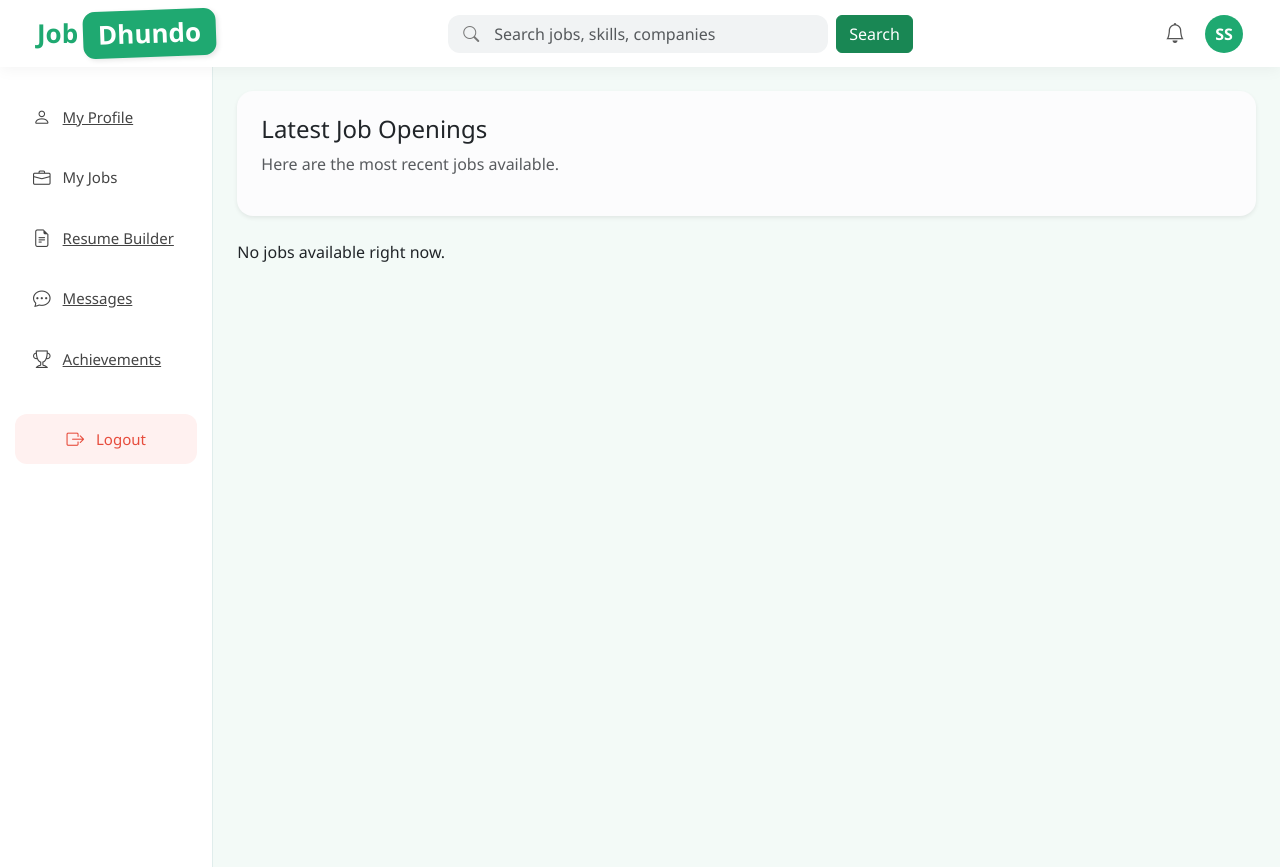
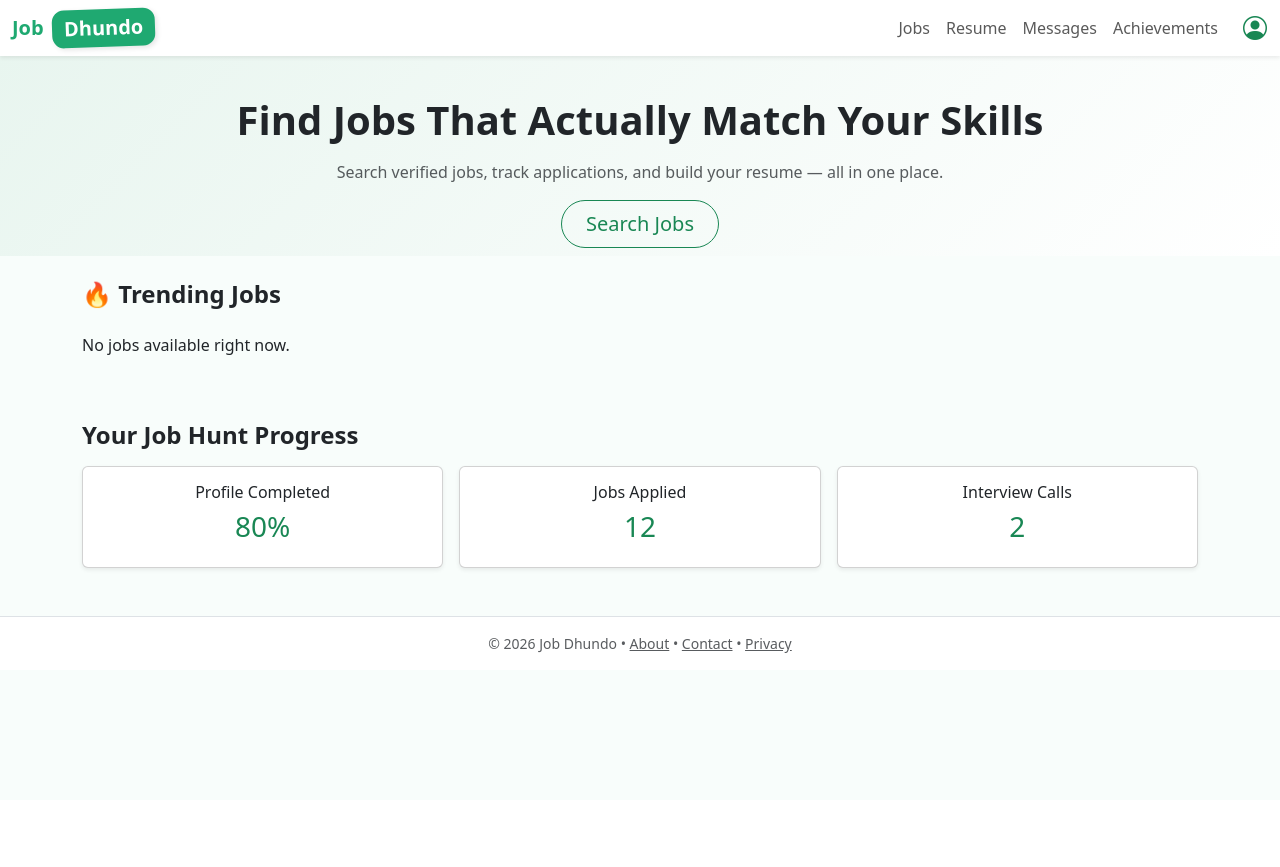
Before and after one commit to itsmrajguru/JobDhundo, a Django app: page /mainpage/ in a window 1280 px wide. After the commit the page ends 653 px from the top, so only its background shows below. Run offline with Django 5.2, Linux system fonts and the light colour scheme; a user stored in the database is signed in.

Commit message:
Updated JobDhundo UI and logic

```diff
--- a/JobDhundo/settings.py
+++ b/JobDhundo/settings.py
@@ -13,7 +13,6 @@ DEBUG = os.environ.get('DEBUG', 'false').lower() == 'true'
 
 # added allowed hosts for deployment
 ALLOWED_HOSTS = ['.onrender.com']
-
 
 # added CSRF Trusted Origins
 CSRF_TRUSTED_ORIGINS = ['https://jobdhundo.onrender.com']
--- a/accounts/views.py
+++ b/accounts/views.py
@@ -64,10 +64,22 @@ def edit_profile(request):
 
 @login_required
 def mainpage_view(request):
+    # ✅ Get search query from GET params
     query = request.GET.get("q", "").strip()
+
+    # ✅ Call Adzuna jobs API (via your service wrapper)
     data = search_jobs(query) if query else search_jobs("")
     jobs = data.get("results", [])
-    return render(request, "accounts/mainpage.html", {"jobs": jobs, "query": query})
+
+    # ✅ Pass query into template so heading can switch
+    return render(
+        request,
+        "accounts/mainpage.html",
+        {
+            "jobs": jobs,
+            "query": query,   # used in template to show "Results for ..."
+        }
+    )
 
 @login_required
 def resumebuilder_view(request):
--- a/templates/accounts/mainpage.html
+++ b/templates/accounts/mainpage.html
@@ -2,222 +2,196 @@
 <html lang="en">
 <head>
   <meta charset="UTF-8">
-<title>Job Dhundo | Dashboard</title>
+  <title>Job Dhundo</title>
   <meta name="viewport" content="width=device-width, initial-scale=1">
 
+  <!-- Bootstrap CSS and Icons -->
   <link href="https://cdn.jsdelivr.net/npm/bootstrap@5.3.2/dist/css/bootstrap.min.css" rel="stylesheet">
   <link href="https://cdn.jsdelivr.net/npm/bootstrap-icons/font/bootstrap-icons.css" rel="stylesheet">
 
   <style>
-    :root {
-        --primary-green: #1fa971;
-        --dark-green: #168a5d;
-        --light-bg: #f3faf7;
-        --sidebar-bg: #ffffff;
+    body { background-color: #f8fdfb; }
+
+    /* Logo styles */
+    .brand-container { display: flex; align-items: center; gap: .5rem; text-decoration: none; }
+    .brand-job { font-size: 1.25rem; font-weight: 800; color: #1fa971; }
+    .brand-dhundo-badge {
+      background: #1fa971; color: #fff; padding: .25rem .75rem; border-radius: .75rem;
+      font-size: 1.25rem; font-weight: 800; transform: rotate(-2deg);
+      box-shadow: 2px 2px 5px rgba(0,0,0,.1);
     }
 
-    body { background: var(--light-bg); font-family: "Segoe UI", sans-serif; }
+    /* Hero section */
+    .hero { padding: 4rem 1rem; background: linear-gradient(135deg, #e8f5ef, #ffffff); }
 
-    /* LOGO STYLING FROM IMAGE */
-    .brand-container {
-        display: flex;
-        align-items: center;
-        gap: 5px;
-        text-decoration: none;
-    }
-    .brand-job {
-        font-size: 26px;
-        font-weight: 800;
-        color: var(--primary-green);
-    }
-    .brand-dhundo-badge {
-        background-color: var(--primary-green);
-        color: white;
-        padding: 4px 15px;
-        border-radius: 12px;
-        font-size: 26px;
-        font-weight: 800;
-        /* Matches the slight tilt in your image */
-        transform: rotate(-2deg);
-        box-shadow: 2px 2px 5px rgba(0,0,0,0.1);
+    /* Square card styling */
+    .square-card { display: flex; flex-direction: column; height: 100%; }
+    .square-card .card-body { flex: 1; padding: 0.75rem; }
+    .square-card .card-footer { flex-shrink: 0; padding: 0.75rem; }
+
+    /* Accessibility: focus outlines */
+    .btn:focus, .form-control:focus {
+      outline: 2px solid #1fa971;
+      outline-offset: 2px;
     }
 
-    /* NAVBAR STYLES */
-    .jd-navbar {
-        background: white;
-        padding: 10px 25px;
-        box-shadow: 0 2px 15px rgba(0,0,0,0.05);
-    }
-    .jd-search {
-        width: 380px;
-        border-radius: 12px;
-        padding-left: 45px;
-        background: #f1f3f4;
-        border: 1px solid transparent;
-        transition: 0.3s;
-    }
-    .jd-search:focus { background: white; border-color: var(--primary-green); box-shadow: none; }
-    .search-icon { position: absolute; left: 15px; top: 50%; transform: translateY(-50%); color: #777; z-index: 5; }
-
-    .nav-icon { color: #555; font-size: 20px; margin-left: 20px; cursor: pointer; }
-    .profile-circle-nav {
-        width: 38px; height: 38px;
-        background: var(--primary-green);
-        color: white; border-radius: 50%;
-        display: flex; align-items: center; justify-content: center;
-        font-weight: bold; margin-left: 20px;
-    }
-
-    /* SIDEBAR STYLISH BUTTONS */
-    .sidebar {
-        min-height: 100vh;
-        background: var(--sidebar-bg);
-        padding: 25px 15px;
-        border-right: 1px solid #e0edec;
-    }
-    .sidebar-btn {
-        background: transparent;
-        color: #444;
-        border: none;
-        border-radius: 12px;
-        padding: 12px 18px;
-        width: 100%;
-        margin-bottom: 10px;
-        text-align: left;
-        font-size: 15px;
-        font-weight: 500;
-        display: flex;
-        align-items: center;
-        gap: 12px;
-        transition: all 0.2s ease;
-    }
-    .sidebar-btn:hover {
-        background: #e9f7f1;
-        color: var(--dark-green);
-        padding-left: 22px;
-    }
-    .sidebar-btn i { font-size: 1.1rem; }
-
-    .sidebar-btn.logout {
-        background: #fff1f0;
-        color: #e74c3c;
-        margin-top: 30px;
-        justify-content: center;
-    }
-    .sidebar-btn.logout:hover { background: #ffd8d6; }
-
-    @media(max-width:768px){
-        .jd-search { width: 100%; margin-top: 15px; }
-        .brand-dhundo-badge { font-size: 20px; }
-        .brand-job { font-size: 20px; }
+    /* Responsive tweaks */
+    @media (max-width: 576px) {
+      .brand-job, .brand-dhundo-badge { font-size: 1rem; }
+      .hero h1 { font-size: 1.5rem; }
+      .hero p { font-size: 0.9rem; }
     }
   </style>
 </head>
-
 <body>
 
-<nav class="navbar navbar-expand-lg jd-navbar sticky-top">
+<!-- ================= NAVBAR ================= -->
+<nav class="navbar navbar-expand-lg navbar-light bg-white shadow-sm fixed-top">
   <div class="container-fluid">
-    <a class="brand-container" href="#">
+    <!-- Logo -->
+    <a class="brand-container" href="#" aria-label="Job Dhundo Home">
       <span class="brand-job">Job</span>
       <span class="brand-dhundo-badge">Dhundo</span>
     </a>
 
-    <button class="navbar-toggler" data-bs-toggle="collapse" data-bs-target="#jdNav">
+    <!-- Navbar toggler for mobile -->
+    <button class="navbar-toggler" type="button" data-bs-toggle="collapse" data-bs-target="#navbarContent"
+      aria-controls="navbarContent" aria-expanded="false" aria-label="Toggle navigation">
       <span class="navbar-toggler-icon"></span>
     </button>
 
-    <div class="collapse navbar-collapse" id="jdNav">
+    <!-- Navigation links -->
+    <div class="collapse navbar-collapse" id="navbarContent">
+      <ul class="navbar-nav ms-auto align-items-lg-center">
+        <li class="nav-item"><a class="nav-link" href="#">Jobs</a></li>
+        <li class="nav-item"><a class="nav-link" href="#">Resume</a></li>
+        <li class="nav-item"><a class="nav-link" href="#">Messages</a></li>
+        <li class="nav-item"><a class="nav-link" href="#">Achievements</a></li>
 
-      <!-- ✅ Single functional search form -->
-    <form action="{% url 'mainpage' %}" method="get" class="mx-auto position-relative d-flex">
-    <i class="bi bi-search search-icon"></i>
-    <input type="text" name="q" class="form-control jd-search" placeholder="Search jobs, skills, companies">
-    <button type="submit" class="btn btn-success ms-2">Search</button>
+        <!-- Navbar search form (hidden initially) -->
+        <li class="nav-item d-none" id="navbarSearchForm">
+          <form action="{% url 'mainpage' %}" method="get" class="d-flex mt-2 mt-lg-0" role="search">
+            <label for="searchInput" class="visually-hidden">Search jobs</label>
+            <input id="searchInput" type="text" name="q" class="form-control form-control-sm" placeholder="Search jobs...">
+            <button type="submit" class="btn btn-success btn-sm ms-1 px-3">Go</button>
           </form>
+        </li>
 
+        <!-- Profile icon -->
+        <li class="nav-item ms-lg-3 mt-2 mt-lg-0">
+          <button class="btn btn-link p-0" aria-label="Profile">
+            <i class="bi bi-person-circle fs-4 text-success"></i>
+          </button>
+        </li>
+      </ul>
+    </div>
+  </div>
+</nav>
 
+<!-- ================= HERO SECTION ================= -->
+<section class="hero text-center mt-5 pt-5 pb-2">
+  <div class="container">
+    <h1 class="fw-bold">Find Jobs That Actually Match Your Skills</h1>
+    <p class="text-muted mt-3">
+      Search verified jobs, track applications, and build your resume — all in one place.
+    </p>
+    <div class="d-flex justify-content-center">
+      <button class="btn btn-outline-success btn-lg rounded-pill px-4" onclick="showNavbarSearch()">
+        Search Jobs
+      </button>
+    </div>
+  </div>
+</section>
 
+<!-- ================= JOBS SECTION ================= -->
+<section class="container my-4">
+  {% if query %}
+    <h4 class="fw-bold mb-4">Results for "{{ query }}"</h4>
+  {% else %}
+    <h4 class="fw-bold mb-4">🔥 Trending Jobs</h4>
+  {% endif %}
+  <div class="row g-4" id="jobCardsContainer">
+    {% for job in jobs %}
+      <div class="col-12 col-sm-6 col-md-4 col-lg-3">
+        <div class="card square-card shadow-sm h-100">
+          <div class="card-body">
+            <h6 class="card-title text-dark fw-bold mb-1">{{ job.title }}</h6>
+            <small>{{ job.company.display_name }} – {{ job.location.display_name }}</small>
+            <p class="mb-1">
+              <span class="badge bg-success">
+                ₹{{ job.salary_min|default:"-" }} – ₹{{ job.salary_max|default:"-" }}
+              </span>
+              <span class="badge bg-primary">
+                {{ job.contract_time|default:"NA"|title }}
+              </span>
+            </p>
+            <small class="text-muted mt-2">{{ job.description|truncatewords:30 }}…</small>
+          </div>
+          <div class="card-footer bg-white">
+            <a href="{{ job.redirect_url }}" target="_blank"
+              class="btn btn-success btn-sm w-100 rounded-pill text-white">Apply</a>
+          </div>
+        </div>
+      </div>
+    {% empty %}
+      {% if query %}
+        <p>No jobs found for "{{ query }}".</p>
+      {% else %}
+        <p>No jobs available right now.</p>
+      {% endif %}
+    {% endfor %}
+  </div>
+</section>
 
-      <div class="d-flex align-items-center">
-        <i class="bi bi-bell nav-icon"></i>
-        <div class="profile-circle-nav">
-          {{ request.user.username|slice:":2"|upper }}
+<!-- ================= PROGRESS SECTION ================= -->
+<section class="container my-5">
+  <h4 class="fw-bold mb-3">Your Job Hunt Progress</h4>
+  <div class="row g-3">
+    <div class="col-12 col-md-4">
+      <div class="card text-center shadow-sm h-100">
+        <div class="card-body">
+          <h6>Profile Completed</h6>
+          <h3 class="text-success">80%</h3>
+        </div>
+      </div>
+    </div>
+    <div class="col-12 col-md-4">
+      <div class="card text-center shadow-sm h-100">
+        <div class="card-body">
+          <h6>Jobs Applied</h6>
+          <h3 class="text-success">12</h3>
+        </div>
+      </div>
+    </div>
+    <div class="col-12 col-md-4">
+      <div class="card text-center shadow-sm h-100">
+        <div class="card-body">
+          <h6>Interview Calls</h6>
+          <h3 class="text-success">2</h3>
         </div>
       </div>
     </div>
   </div>
-</nav>
+</section>
 
-<div class="container-fluid">
-<div class="row">
+<!-- ================= FOOTER ================= -->
+<footer class="bg-white border-top py-3 mt-auto">
+  <div class="container text-center text-muted small">
+    © 2026 Job Dhundo • <a href="#" class="text-muted">About</a> • <a href="#" class="text-muted">Contact</a> • <a href="#" class="text-muted">Privacy</a>
+  </div>
+</footer>
 
-    <div class="col-lg-2 col-md-3 sidebar">
+<script>
+function showNavbarSearch() {
+  const searchForm = document.getElementById('navbarSearchForm');
+  searchForm.classList.remove('d-none');
+  const input = searchForm.querySelector('input');
+  input.focus();
+  window.scrollTo({ top: 0, behavior: 'smooth' });
+}
+</script>
 
-
-
-        <a href="{% url 'edit_profile' %}" class="sidebar-btn">
-            <i class="bi bi-person"></i> My Profile
-        </a>
-
-
-        <button class="sidebar-btn"><i class="bi bi-briefcase"></i> My Jobs</button>
-
-        <a href="{% url 'resumebuilder' %}" class="sidebar-btn">
-            <i class="bi bi-file-earmark-text"></i> Resume Builder
-        </a>
-
-        <a href="{% url 'messages' %}" class="sidebar-btn">
-            <i class="bi bi-chat-dots"></i> Messages
-        </a>
-
-        <a href="{% url 'achievements' %}" class="sidebar-btn">
-        <i class="bi bi-trophy"></i> Achievements
-        </a>
-
-
-        <button class="sidebar-btn logout"><i class="bi bi-box-arrow-right"></i> Logout</button>
-    </div>
-
-    <div class="col-lg-10 col-md-9 p-4">
-
-        <!-- Dashboard header -->
-        <div class="alert alert-light border-0 shadow-sm rounded-4 p-4 mb-4">
-            {% if query %}
-                <h4 class="text-dark">Search results for "{{ query }}"</h4>
-                <p class="text-muted">Showing jobs based on your search.</p>
-            {% else %}
-                <h4 class="text-dark">Latest Job Openings</h4>
-                <p class="text-muted">Here are the most recent jobs available.</p>
-            {% endif %}
-        </div>
-
-        <!--Lob listings-->
-        <div class="row">
-  {% for job in jobs %}
-    <div class="col-lg-4 col-md-6 mb-4">
-      <div class="card shadow-sm h-100">
-        <div class="card-body">
-          <h5 class="card-title">{{ job.title }}</h5>
-          <h6 class="card-subtitle mb-2 text-muted">
-            {{ job.company.display_name }} – {{ job.location.display_name }}
-          </h6>
-          <span class="badge bg-success">
-            ₹{{ job.salary_min|default:"-" }} – ₹{{ job.salary_max|default:"-" }}
-          </span>
-          <span class="badge bg-info text-dark">{{ job.contract_type|default:"N/A"|title }}</span>
-          <span class="badge bg-primary">{{ job.contract_time|default:"N/A"|title }}</span>
-          <p class="card-text mt-2">{{ job.description|truncatewords:15 }}…</p>
-          <a href="{{ job.redirect_url }}" target="_blank" class="btn btn-success w-100">Apply</a>
-        </div>
-      </div>
-    </div>
-  {% empty %}
-    <p>No jobs available right now.</p>
-  {% endfor %}
-</div>
-
-
+<!-- Bootstrap JS -->
 <script src="https://cdn.jsdelivr.net/npm/bootstrap@5.3.2/dist/js/bootstrap.bundle.min.js"></script>
 </body>
 </html>
```
Also changed, not shown: db.sqlite3, 1 other file. Lines whose indentation alone changed are shown as unchanged.
